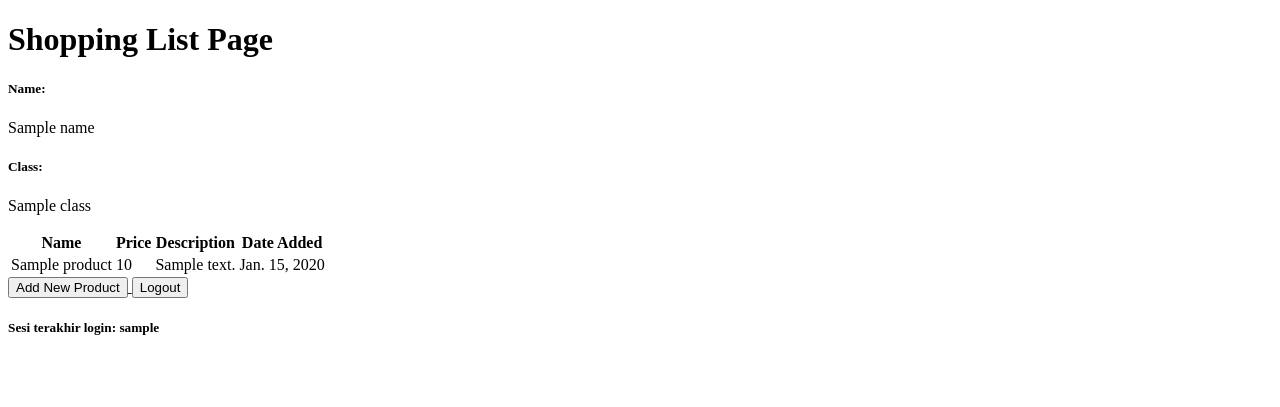
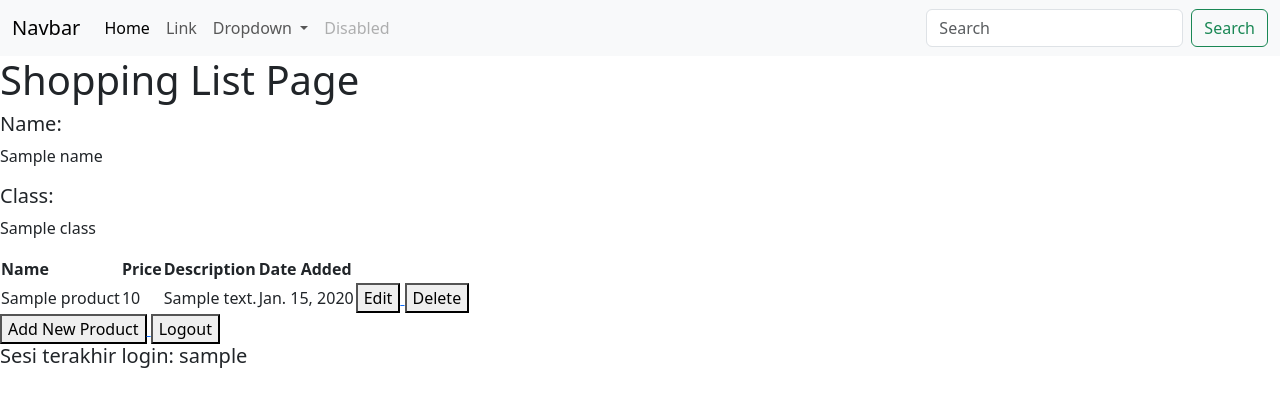
Before and after one commit to mahirairgn/shopping-list, a Django app: template main/templates/main.html in a window 1280 px wide. Shown: the top 407 px of the page. Run offline with Django 4.2, Linux system fonts and the light colour scheme; tables that the repository leaves empty hold one stand-in row (values such as "Sample post"); the template is opened without the code that fills it: values that come from a table or form of the project are taken from there, most other values are stand-ins (such as "Sample title", 1, 10 or a date in 2020).

Commit message:
menyelesaikan tutorial 4

```diff
--- a/main/templates/main.html
+++ b/main/templates/main.html
@@ -1,6 +1,46 @@
 {% extends 'base.html' %}
 
 {% block content %}
+
+    <nav class="navbar navbar-expand-lg bg-body-tertiary">
+        <div class="container-fluid">
+        <a class="navbar-brand" href="#">Navbar</a>
+        <button class="navbar-toggler" type="button" data-bs-toggle="collapse" data-bs-target="#navbarSupportedContent" aria-controls="navbarSupportedContent" aria-expanded="false" aria-label="Toggle navigation">
+            <span class="navbar-toggler-icon"></span>
+        </button>
+        <div class="collapse navbar-collapse" id="navbarSupportedContent">
+            <ul class="navbar-nav me-auto mb-2 mb-lg-0">
+            <li class="nav-item">
+                <a class="nav-link active" aria-current="page" href="#">Home</a>
+            </li>
+            <li class="nav-item">
+                <a class="nav-link" href="#">Link</a>
+            </li>
+            <li class="nav-item dropdown">
+                <a class="nav-link dropdown-toggle" href="#" role="button" data-bs-toggle="dropdown" aria-expanded="false">
+                Dropdown
+                </a>
+                <ul class="dropdown-menu">
+                <li><a class="dropdown-item" href="#">Action</a></li>
+                <li><a class="dropdown-item" href="#">Another action</a></li>
+                <li><hr class="dropdown-divider"></li>
+                <li><a class="dropdown-item" href="#">Something else here</a></li>
+                </ul>
+            </li>
+            <li class="nav-item">
+                <a class="nav-link disabled" aria-disabled="true">Disabled</a>
+            </li>
+            </ul>
+            <form class="d-flex" role="search">
+            <input class="form-control me-2" type="search" placeholder="Search" aria-label="Search">
+            <button class="btn btn-outline-success" type="submit">Search</button>
+            </form>
+        </div>
+        </div>
+    </nav>
+
+
+
     <h1>Shopping List Page</h1>
 
     <h5>Name:</h5>
@@ -27,6 +67,19 @@
                 <td>{{product.price}}</td>
                 <td>{{product.description}}</td>
                 <td>{{product.date_added}}</td>
+
+                <td>
+                    <a href="{% url 'main:edit_product' product.pk %}">
+                        <button>
+                            Edit
+                        </button>
+                    </a>
+                    <a href="{% url 'main:delete_product' product.pk %}">
+                          <button>
+                              Delete
+                          </button>
+                      </a>
+                </td>
             </tr>
         {% endfor %}
     </table>
--- a/main/urls.py
+++ b/main/urls.py
@@ -1,6 +1,6 @@
 from django.urls import path
 from main.views import show_main, create_product, show_xml, show_json, show_xml_by_id, show_json_by_id
-from main.views import register, login_user, logout_user
+from main.views import register, login_user, logout_user, edit_product, delete_product
 
 app_name = 'main'
 
@@ -14,4 +14,6 @@ urlpatterns = [
     path('register/', register, name='register'),
     path('login/', login_user, name='login'),
     path('logout/', logout_user, name='logout'),
+    path('edit-product/<int:id>', edit_product, name='edit_product'),
+    path('delete/<int:id>', delete_product, name='delete_product'),
 ]
--- a/templates/base.html
+++ b/templates/base.html
@@ -9,6 +9,10 @@
         />
         {% block meta %}
         {% endblock meta %}
+        <link href="https://cdn.jsdelivr.net/npm/bootstrap@5.3.2/dist/css/bootstrap.min.css" rel="stylesheet" integrity="sha384-T3c6CoIi6uLrA9TneNEoa7RxnatzjcDSCmG1MXxSR1GAsXEV/Dwwykc2MPK8M2HN" crossorigin="anonymous">
+        <script src="https://code.jquery.com/jquery-3.6.0.min.js" integrity="sha384-KyZXEAg3QhqLMpG8r+J4jsl5c9zdLKaUk5Ae5f5b1bw6AUn5f5v8FZJoMxm6f5cH1" crossorigin="anonymous"></script>
+        <script src="https://cdn.jsdelivr.net/npm/@popperjs/core@2.11.8/dist/umd/popper.min.js" integrity="sha384-I7E8VVD/ismYTF4hNIPjVp/Zjvgyol6VFvRkX/vR+Vc4jQkC+hVqc2pM8ODewa9r" crossorigin="anonymous"></script>
+        <script src="https://cdn.jsdelivr.net/npm/bootstrap@5.3.2/dist/js/bootstrap.min.js" integrity="sha384-BBtl+eGJRgqQAUMxJ7pMwbEyER4l1g+O15P+16Ep7Q9Q+zqX6gSbd85u4mG4QzX+" crossorigin="anonymous"></script>
     </head>
 
     <body>
```
Also changed, not shown: main/templates/edit_product.html (added, +22 -0 lines), main/views.py (+23 -0 lines).
